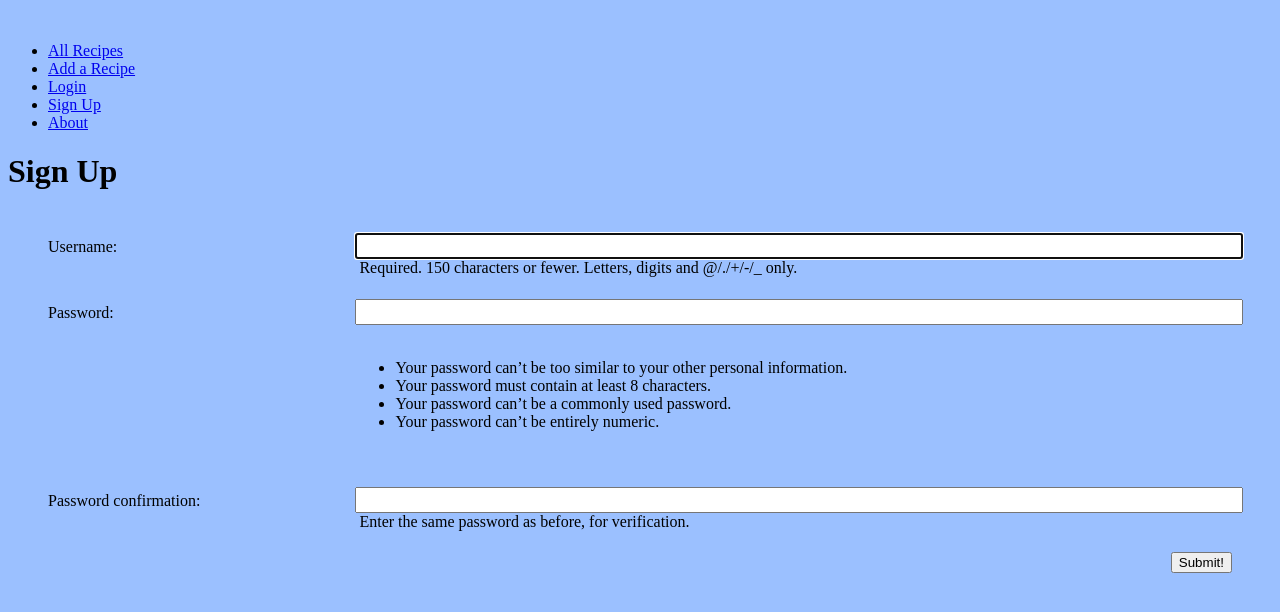
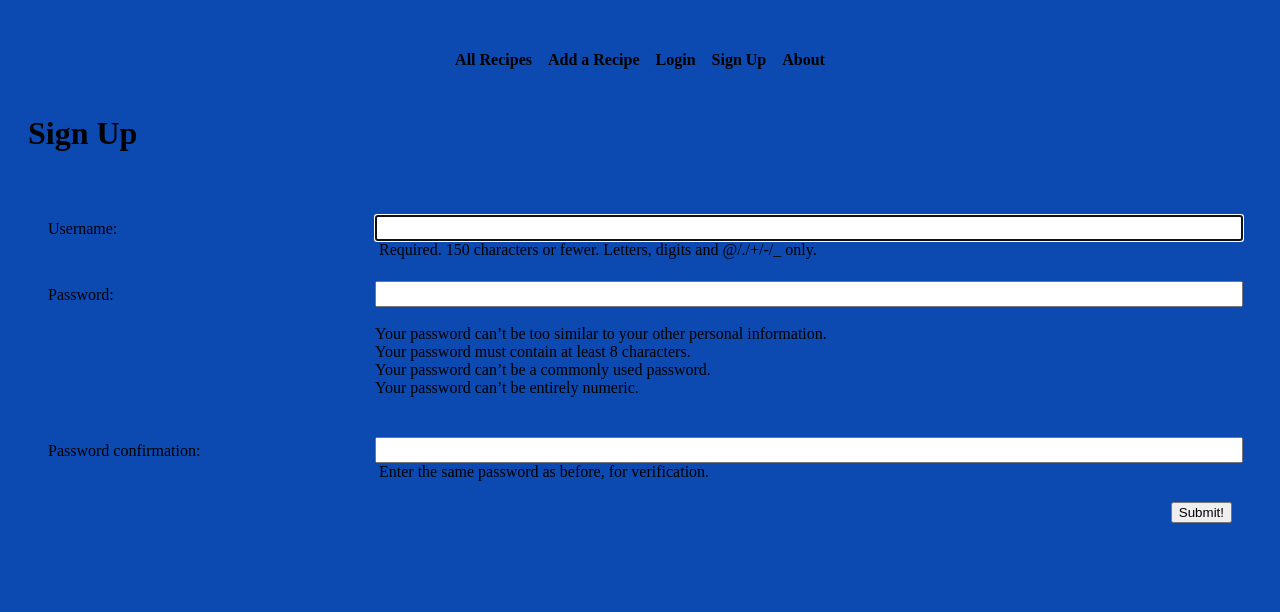
Before and after one commit to bnagle22/family-recipes, a Django app: page /accounts/signup/ in a window 1280 px wide. Shown: the top 612 px of the page. Run offline with Django 3.2, Linux system fonts and the light colour scheme.

Commit message:
update nav bar

```diff
--- a/main_app/static/css/base.css
+++ b/main_app/static/css/base.css
@@ -1,3 +1,55 @@
 body {
-  background-color: rgb(155, 192, 255);
+  background-color: rgb(12, 73, 177);
 }
+
+nav {
+  margin: 10px;
+}
+
+ul {
+  margin: 0;
+  list-style: none;
+  padding: 0;
+}
+
+main {
+  width: 100%;
+}
+
+h2 {
+  font-size: var(--font-xl);
+}
+
+nav a {
+  text-decoration: none;
+  color: var(--text-color);
+  font-weight: 600;
+  font-size: 16px;
+}
+
+nav a:hover {
+  color: var(--link-hover-color)
+}
+
+nav ul {
+  display: flex;
+  align-items: center;
+  justify-content: center;
+  flex-wrap: wrap;
+}
+
+nav li {
+  padding: 5px 8px;
+}
+
+.header-logo-container {
+  margin: auto;
+  padding: 10px 20px 0;
+  max-width: 500px;
+}
+
+.page-header {
+  display: flex;
+  align-items: center;
+  margin: 20px;
+}
```
